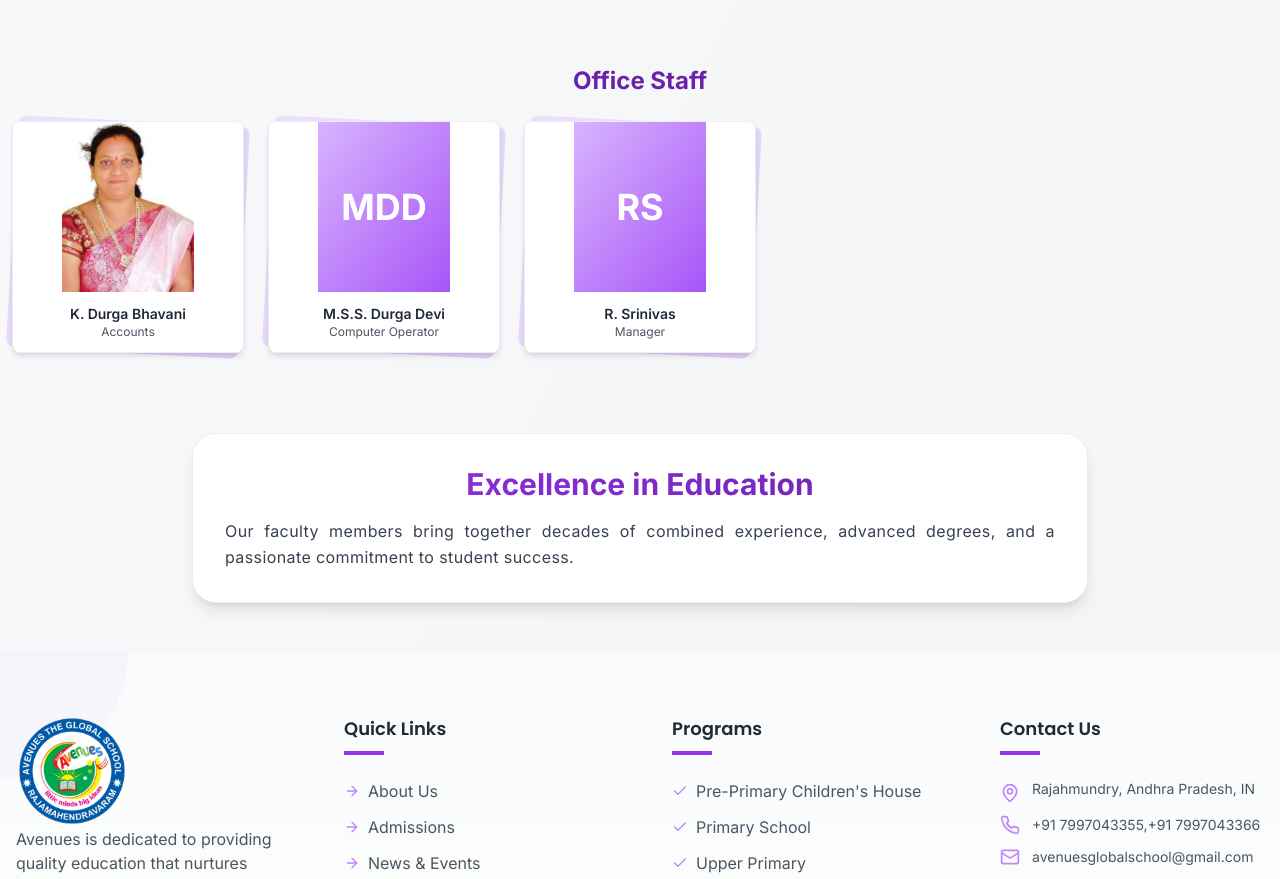
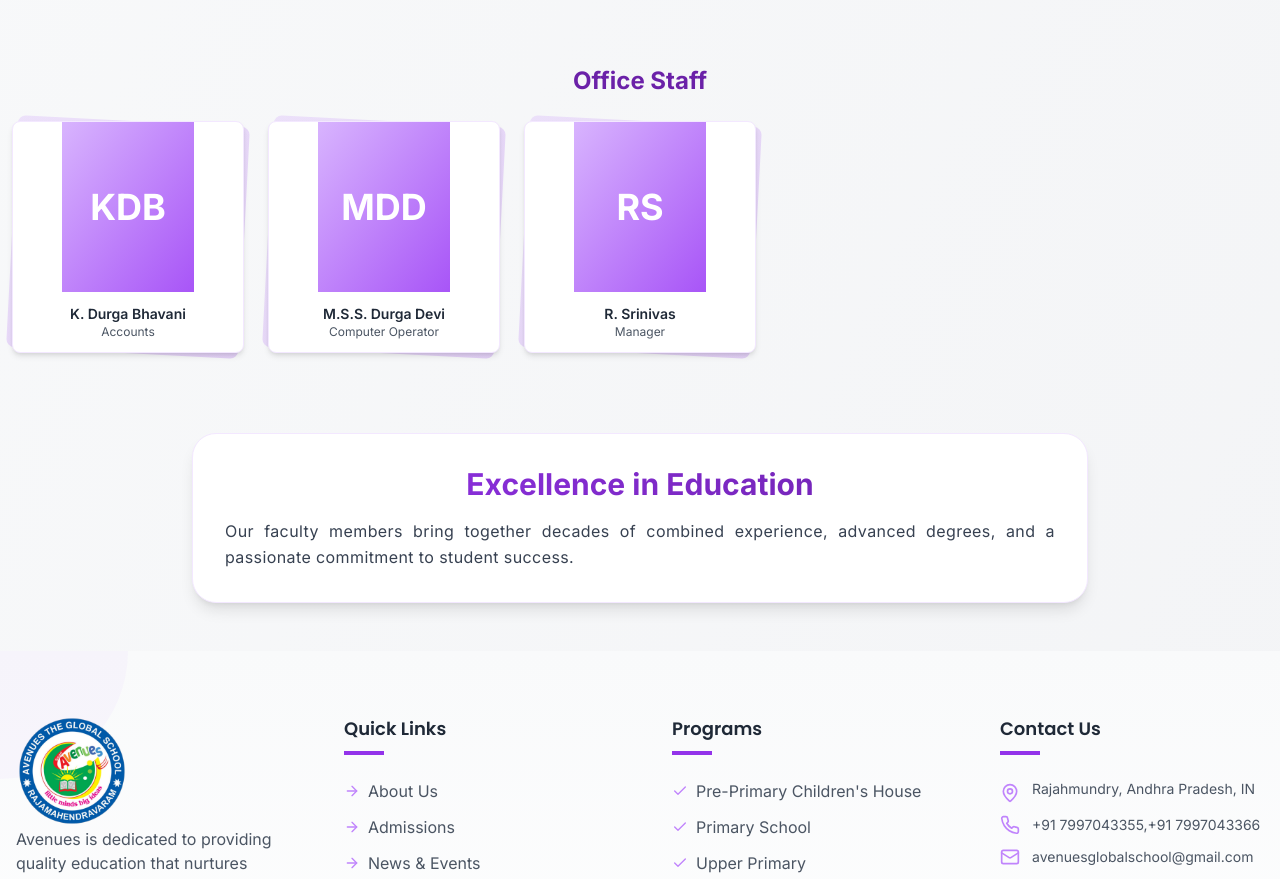
Before and after one commit to Moon1Knight/new_final, a React (Vite) app: page /staff in a window 1280 px wide. Shown: the part 1440-2319 px from the top of the page. Built offline with nearby package versions, Linux system fonts and the light colour scheme; no server answers; a web font is replaced by a local one.

Commit message:
changs to Staff section

```diff
--- a/src/pages/Staff.tsx
+++ b/src/pages/Staff.tsx
@@ -26,7 +26,7 @@ const Staff = () => {
   ];
 
   const officeStaff = [
-    { name: "K. Durga Bhavani", imageUrl: "/Faculty/Staff/B.KUMARI-M.A-B.ED.jpg", designation: "Accounts" },
+    { name: "K. Durga Bhavani", imageUrl: "", designation: "Accounts" },
     { name: "M.S.S. Durga Devi", imageUrl: "", designation: "Computer Operator" },
     { name: "R. Srinivas", imageUrl: "", designation: "Manager" }
   ];
```
Lines whose indentation alone changed are shown as unchanged.
